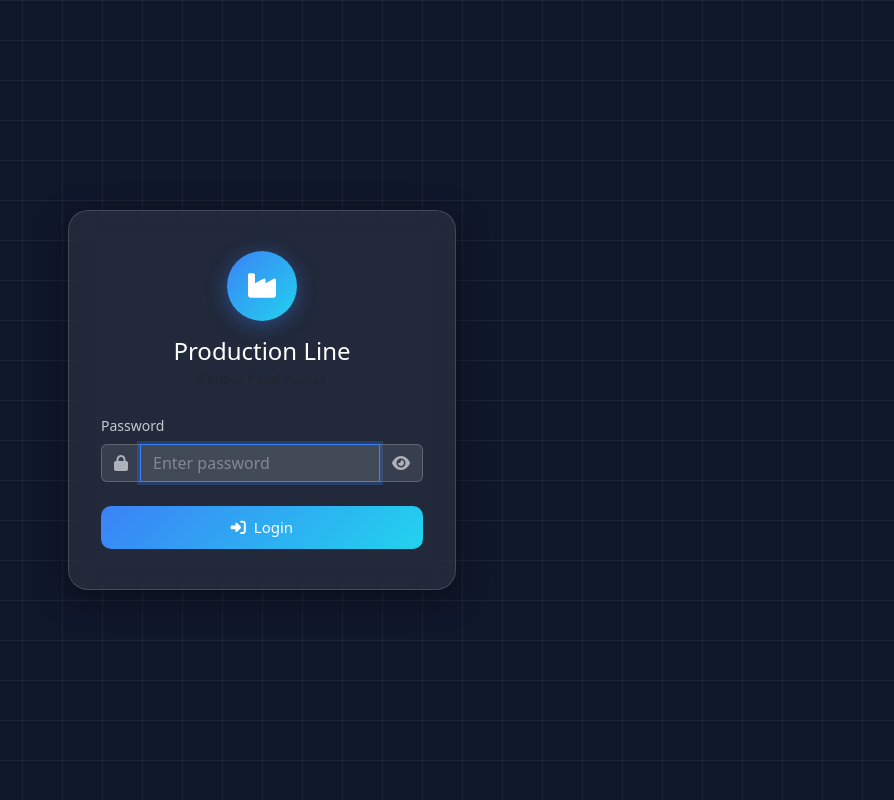
After one commit to mosadnabil011/industrial-product-inspection-system, a Flask app: template templates/login.html in a window 1280 px wide. The commit adds this page. Shown: the whole page, without its empty margins (378-1272 px from the left). Run offline with Flask 3, Linux system fonts and the light colour scheme; the template is opened without the code that fills it, so the values that code supplies are empty.

Commit message:
login page

```diff
--- /dev/null
+++ b/static/css/login.css
@@ -0,0 +1,123 @@
+body {
+  background-color: #0f172a !important;
+  background-image:
+    linear-gradient(rgba(255, 255, 255, 0.05) 1px, transparent 1px),
+    linear-gradient(90deg, rgba(255, 255, 255, 0.05) 1px, transparent 1px);
+  background-size: 40px 40px;
+  min-height: 100vh;
+  display: flex;
+  align-items: center;
+  justify-content: center;
+}
+
+.login-wrapper {
+  width: 100%;
+  max-width: 420px;
+  padding: 1rem;
+}
+
+.login-card {
+  background: rgba(255, 255, 255, 0.08) !important;
+  backdrop-filter: blur(12px);
+  border-radius: 20px !important;
+  border: 1px solid rgba(255, 255, 255, 0.15) !important;
+  box-shadow: 0 8px 32px rgba(0, 0, 0, 0.4) !important;
+  padding: 2.5rem 2rem;
+  color: white;
+}
+
+.login-icon {
+  width: 70px;
+  height: 70px;
+  background: linear-gradient(135deg, #3b82f6, #22d3ee);
+  border-radius: 50%;
+  display: flex;
+  align-items: center;
+  justify-content: center;
+  font-size: 28px;
+  color: white;
+  margin: 0 auto 1rem;
+  box-shadow: 0 4px 20px rgba(59, 130, 246, 0.4);
+}
+
+.login-card h4 {
+  color: white !important;
+}
+
+.login-card .form-label {
+  color: rgba(255, 255, 255, 0.75);
+  font-size: 14px;
+}
+
+.login-card .form-control,
+.login-card .input-group-text {
+  background: rgba(255, 255, 255, 0.1) !important;
+  border: 1px solid rgba(255, 255, 255, 0.2) !important;
+  color: white !important;
+}
+
+.login-card .form-control::placeholder {
+  color: rgba(255, 255, 255, 0.35);
+}
+
+.login-card .form-control:focus {
+  background: rgba(255, 255, 255, 0.15) !important;
+  border-color: #3b82f6 !important;
+  box-shadow: 0 0 0 3px rgba(59, 130, 246, 0.25) !important;
+  color: white !important;
+}
+
+.login-card .input-group-text {
+  color: rgba(255, 255, 255, 0.6) !important;
+}
+
+.login-card .btn-primary {
+  background: linear-gradient(135deg, #3b82f6, #22d3ee);
+  border: none;
+  border-radius: 10px;
+  padding: 10px;
+  font-size: 15px;
+  transition: 0.3s;
+}
+
+.login-card .btn-primary:hover {
+  opacity: 0.9;
+  transform: translateY(-1px);
+  box-shadow: 0 6px 20px rgba(59, 130, 246, 0.4);
+}
+
+.login-card .alert-danger {
+  background: rgba(220, 53, 69, 0.2);
+  border: 1px solid rgba(220, 53, 69, 0.4);
+  color: #f87171;
+  border-radius: 10px;
+  font-size: 14px;
+}
+
+.shake {
+  animation: shake 0.4s ease;
+}
+
+@keyframes shake {
+
+  0%,
+  100% {
+    transform: translateX(0);
+  }
+
+  20% {
+    transform: translateX(-8px);
+  }
+
+  40% {
+    transform: translateX(8px);
+  }
+
+  60% {
+    transform: translateX(-5px);
+  }
+
+  80% {
+    transform: translateX(5px);
+  }
+}
--- a/static/css/style.css
+++ b/static/css/style.css
@@ -102,6 +102,7 @@ section {
   padding-left: 0.5rem !important;
   padding-right: 0.5rem !important;
   transition: 0.3s ease;
+
 }
 
 .sidebar-collapsed .sidebar-text {
@@ -256,7 +257,7 @@ h5 {
   height: 350px !important;
 }
 
-.chart-scroll {
+git push origin main .chart-scroll {
   width: 100%;
   overflow-x: auto;
   overflow-y: hidden;
--- /dev/null
+++ b/static/js/auth.js
@@ -0,0 +1,88 @@
+
+const PANEL_PASSWORD = "goodfactory";
+
+// ---- helpers ----
+function isLoggedIn() {
+  return sessionStorage.getItem("auth") === "true";
+}
+
+function setLoggedIn() {
+  sessionStorage.setItem("auth", "true");
+}
+
+function logout() {
+  sessionStorage.removeItem("auth");
+  window.location.replace("login.html"); // replace بدل href
+}
+
+// ---- guard: ضيفها في أول سطر في dashboard ----
+function requireAuth() {
+  if (!isLoggedIn()) {
+    window.location.replace("login.html");
+  }
+}
+
+// ---- login page logic ----
+(function initLoginPage() {
+  const form = document.getElementById("loginForm");
+  if (!form) return;                         // مش على صفحة اللوج ان
+
+  // لو موجود بالفعل، وجّهه للداش بورد
+  if (isLoggedIn()) {
+    window.location.replace("dashboard.html");
+    return;
+  }
+
+  const pwdInput = document.getElementById("password");
+  const toggleBtn = document.getElementById("togglePwd");
+  const eyeIcon = document.getElementById("eyeIcon");
+  const errorAlert = document.getElementById("errorAlert");
+  const loginBtn = document.getElementById("loginBtn");
+  const btnText = document.getElementById("btnText");
+  const btnSpinner = document.getElementById("btnSpinner");
+
+  // إظهار / إخفاء الباسورد
+  toggleBtn.addEventListener("click", () => {
+    const isHidden = pwdInput.type === "password";
+    pwdInput.type = isHidden ? "text" : "password";
+    eyeIcon.className = isHidden ? "fa-solid fa-eye-slash" : "fa-solid fa-eye";
+  });
+
+  // submit
+  form.addEventListener("submit", async (e) => {
+    e.preventDefault();
+    const pwd = pwdInput.value.trim();
+
+    if (!pwd) {
+      showError("Please enter the password.");
+      return;
+    }
+
+    // loading state
+    loginBtn.disabled = true;
+    btnText.classList.add("d-none");
+    btnSpinner.classList.remove("d-none");
+
+    // تأخير بسيط عشان ميبانش instant (اختياري)
+    await new Promise(r => setTimeout(r, 700));
+
+    if (pwd === PANEL_PASSWORD) {
+      setLoggedIn();
+      window.location.replace("dashboard.html");
+    } else {
+      loginBtn.disabled = false;
+      btnText.classList.remove("d-none");
+      btnSpinner.classList.add("d-none");
+      showError("Wrong password. Try again.");
+      pwdInput.value = "";
+      pwdInput.focus();
+    }
+  });
+
+  function showError(msg) {
+    document.getElementById("errorMsg").textContent = msg;
+    errorAlert.classList.remove("d-none");
+    errorAlert.classList.add("shake");
+    setTimeout(() => errorAlert.classList.remove("shake"), 400);
+  }
+})();
--- a/static/js/main.js
+++ b/static/js/main.js
@@ -1,6 +1,5 @@
-// const api_url = "http://127.0.0.1:5000";
-const api_url = "http://192.168.137.238:5000";
-// 192.168.137.238
+const api_url = "http://127.0.0.1:5000";
+
 // ==================== THEME TOGGLE ====================
 const toggleBtn = document.getElementById("themeToggleBtn");
 const icon = document.getElementById("themeIcon");
@@ -36,8 +35,8 @@ const lineCtx = document.getElementById('lineChart');
 const barCtx = document.getElementById('barChart');
 const pieCtx = document.getElementById('pieChart');
 
-const colorBad = '#FFAE3A';
-const colorGood = '#0E324E';
+const colorGood = '#1B2335 ';
+const colorBad = '#ffaf32';
 // LINE
 
 const lineChart = new Chart(lineCtx, {
@@ -377,13 +376,7 @@ async function fetchWeekly() {
 
         if (!data.weeks || !data.valid || !data.invalid) return;
 
-        // lineChart.data.labels = data.weeks;
-        lineChart.data.labels = data.weeks.map(w => {
-
-            const [year, week] = w.split("-W");
-
-            return `Week ${week} - ${year}`;
-        });
+        lineChart.data.labels = data.weeks;
 
         lineChart.data.datasets[0].data = data.valid;
         lineChart.data.datasets[1].data = data.invalid;
@@ -406,13 +399,7 @@ async function fetchMonthly() {
 
         const monthNames = ["Jan", "Feb", "Mar", "Apr", "May", "Jun", "Jul", "Aug", "Sep", "Oct", "Nov", "Dec"];
 
-        // barChart.data.labels = data.months.map(m => monthNames[parseInt(m) - 1]);
-        barChart.data.labels = data.months.map(m => {
-
-            const [year, month] = m.split("-");
-
-            return `${monthNames[parseInt(month) - 1]} ${year}`;
-        });
+        barChart.data.labels = data.months.map(m => monthNames[parseInt(m) - 1]);
         barChart.data.datasets[0].data = data.valid;
         barChart.data.datasets[1].data = data.invalid;
 
--- /dev/null
+++ b/templates/login.html
@@ -0,0 +1,85 @@
+<!doctype html>
+<html lang="en">
+  <head>
+    <meta charset="UTF-8" />
+    <meta name="viewport" content="width=device-width, initial-scale=1.0" />
+    <link rel="stylesheet" href="../static/css/style.css" />
+    <link
+      href="https://cdn.jsdelivr.net/npm/bootstrap@5.3.8/dist/css/bootstrap.min.css"
+      rel="stylesheet"
+      integrity="sha384-sRIl4kxILFvY47J16cr9ZwB07vP4J8+LH7qKQnuqkuIAvNWLzeN8tE5YBujZqJLB"
+      crossorigin="anonymous"
+    />
+    <link
+      rel="stylesheet"
+      href="https://cdnjs.cloudflare.com/ajax/libs/font-awesome/6.5.1/css/all.min.css"
+    />
+    <link rel="stylesheet" href="../static/css/login.css" />
+    <title>Login – Control Panel</title>
+  </head>
+  <body>
+    <div class="login-wrapper">
+      <div class="login-card">
+        <!-- Logo / Icon -->
+        <div class="login-icon mb-3">
+          <i class="fa-solid fa-industry"></i>
+        </div>
+
+        <h4 class="text-center mb-1">Production Line</h4>
+        <p class="text-center text-muted mb-4" style="font-size: 13px">
+          Control Panel Access
+        </p>
+
+        <!-- Error Alert -->
+        <div class="alert alert-danger d-none" id="errorAlert" role="alert">
+          <i class="fa-solid fa-circle-exclamation me-2"></i>
+          <span id="errorMsg">Wrong password. Try again.</span>
+        </div>
+
+        <form id="loginForm" novalidate>
+          <div class="mb-3">
+            <label class="form-label" for="password">Password</label>
+            <div class="input-group">
+              <span class="input-group-text"
+                ><i class="fa-solid fa-lock"></i
+              ></span>
+              <input
+                type="password"
+                class="form-control"
+                id="password"
+                placeholder="Enter password"
+                autocomplete="current-password"
+                autofocus
+              />
+              <button
+                type="button"
+                class="input-group-text"
+                id="togglePwd"
+                style="cursor: pointer"
+              >
+                <i class="fa-solid fa-eye" id="eyeIcon"></i>
+              </button>
+            </div>
+          </div>
+
+          <button
+            type="submit"
+            class="btn btn-primary w-100 mt-2"
+            id="loginBtn"
+          >
+            <span id="btnText"
+              ><i class="fa-solid fa-right-to-bracket me-2"></i>Login</span
+            >
+            <span id="btnSpinner" class="d-none">
+              <span class="spinner-border spinner-border-sm me-2"></span>Logging
+              in...
+            </span>
+          </button>
+        </form>
+      </div>
+    </div>
+
+    <script src="../static/js/auth.js"></script>
+    <script src="../static/js/main.js"></script>
+  </body>
+</html>
```
Also changed, not shown: templates/dashboard.html (+8 -1 lines).
